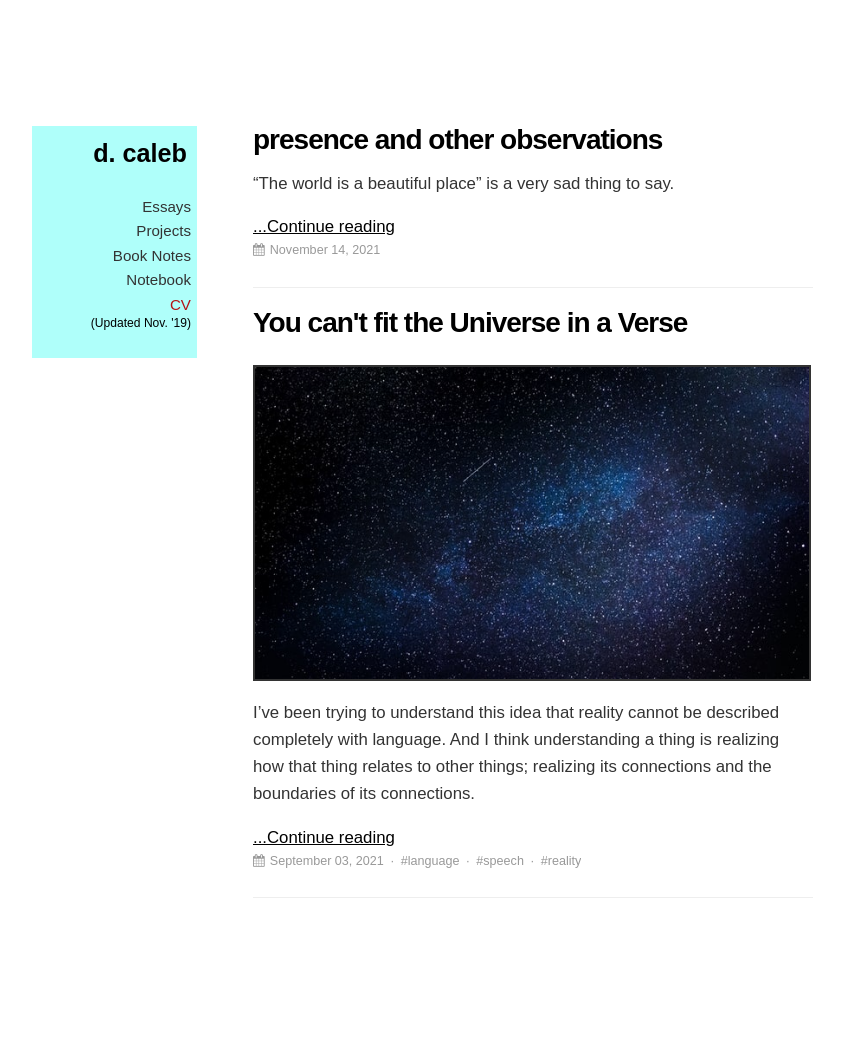
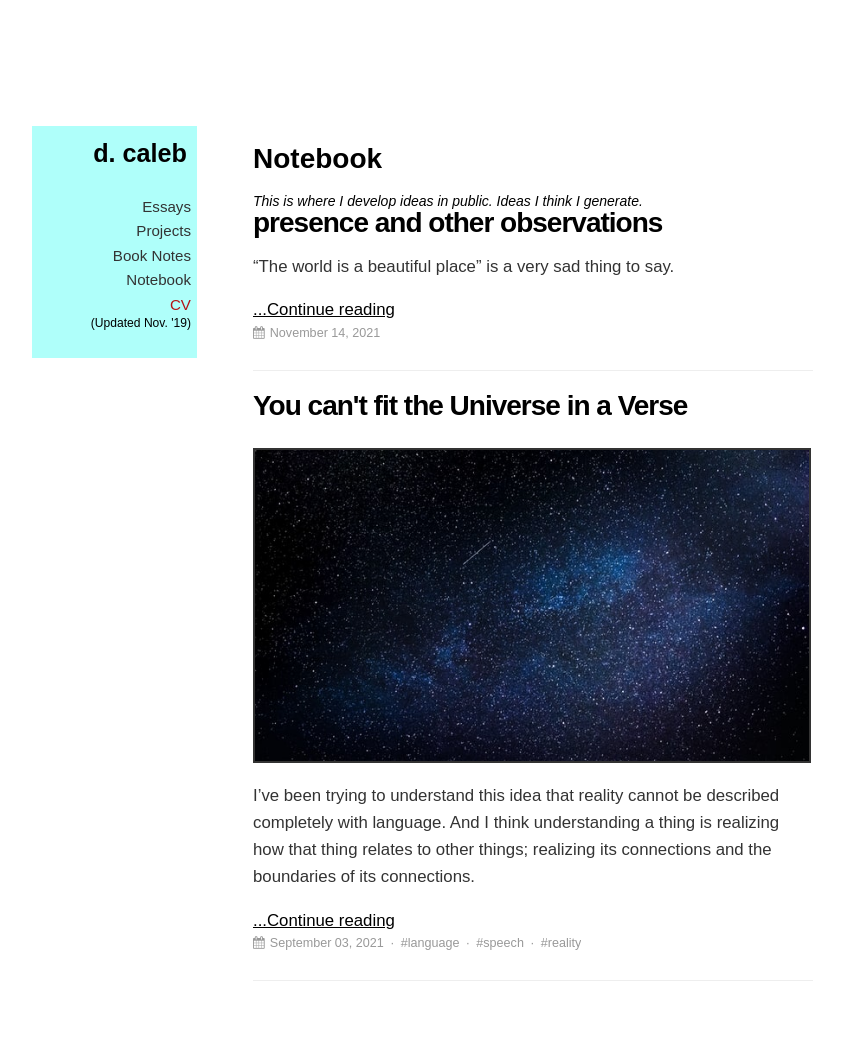
Before and after one commit to dCO2/rococo, a Jekyll site: the page built from notes/index.html, in a window 1280 px wide. Shown: the whole page, without its empty margins (123-967 px from the left). Built offline with Jekyll 4.4.1, drawn with Linux system fonts in a browser that asks for light colours; some web fonts are replaced; before the commit the page ends 961 px from its top, so only the background shows below that.

Commit message:
blogging like a hacker

```diff
--- a/_layouts/note.html
+++ b/_layouts/note.html
@@ -1,8 +1,6 @@
 ---
 layout: default
 ---
-<h1>Notebook</h1>
-<i>This is where I develop ideas in public. Ideas I think I generate.</i>
 <div class=post>
     {% if page.feature %}
     <div class=feature-image>
--- a/notes/index.html
+++ b/notes/index.html
@@ -3,7 +3,8 @@ layout: default
 title: Notes
 permalink: notes/
 ---
-
+<h1>Notebook</h1>
+<i>This is where I develop ideas in public. Ideas I think I generate.</i>
 {% for post in site.posts %}
     {% if post.layout == 'note' %}
         <div class=post>
```
